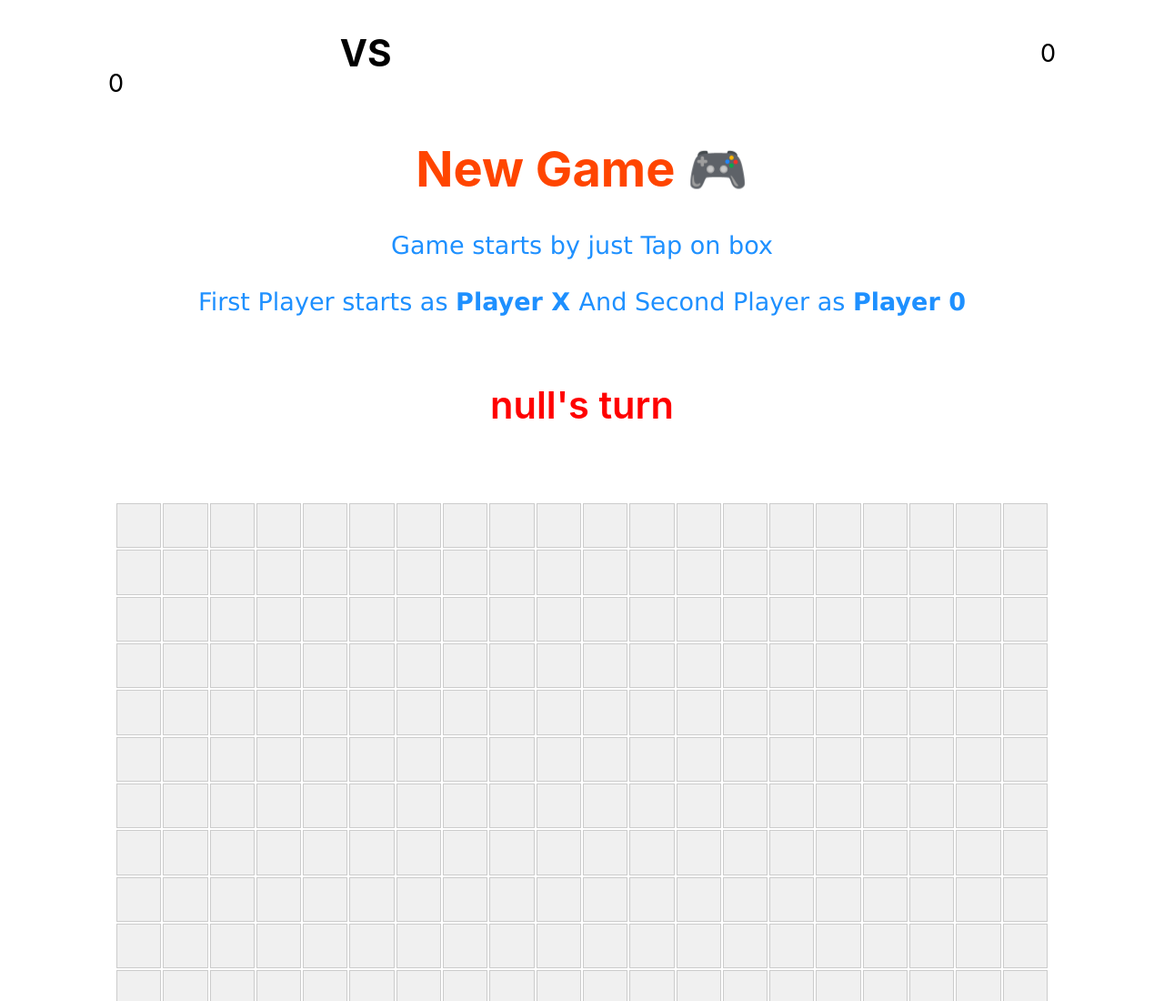
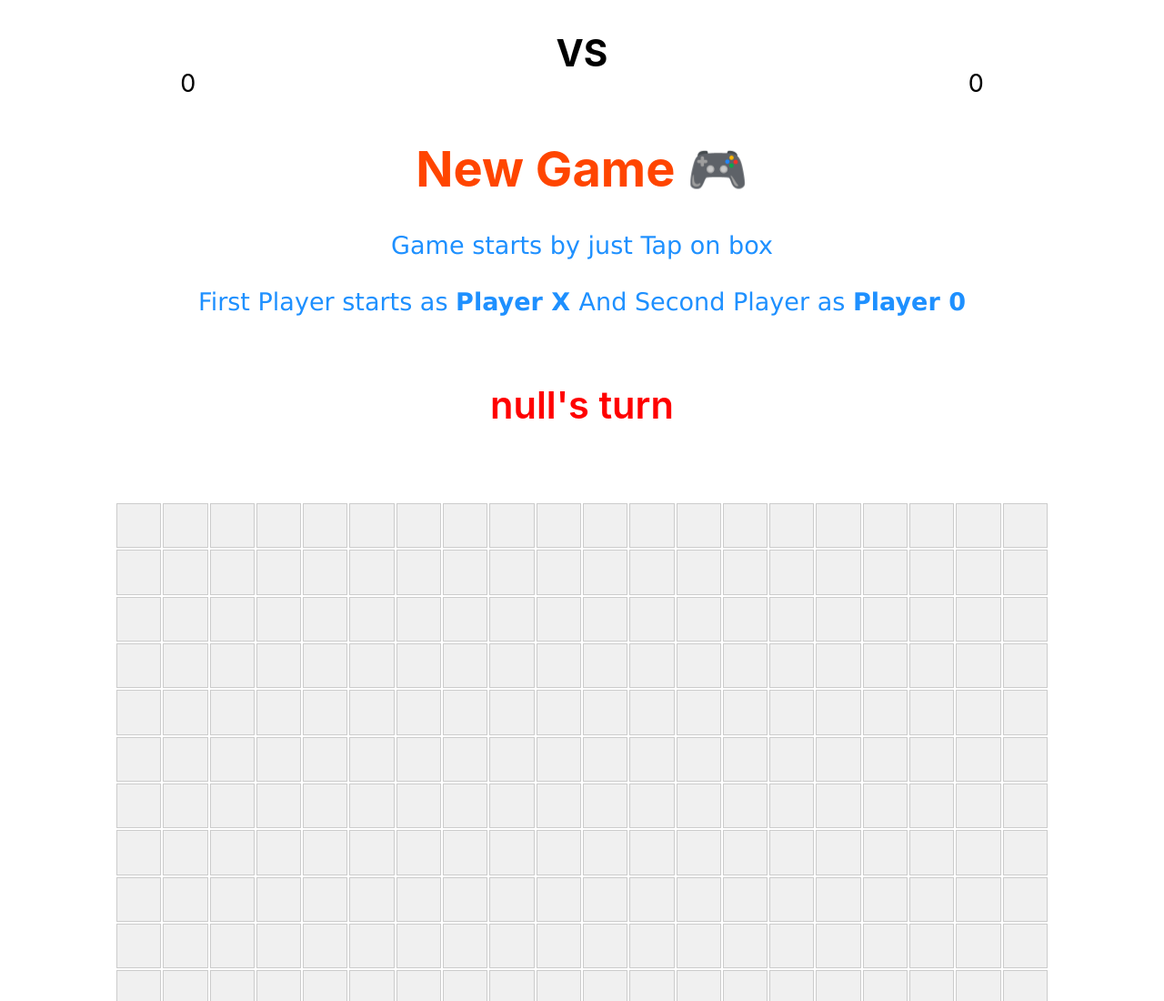
Before and after one commit to OSMaben/tictacteo, a plain HTML site: page tic_tac_teo.html in a window 1280 px wide. Shown: the top 1100 px of the page at 91% size. Drawn offline with Linux system fonts and the light colour scheme.

Commit message:
adding new changes

```diff
--- a/tic_tac_teo.html
+++ b/tic_tac_teo.html
@@ -19,7 +19,7 @@
                 <span class="PlayerOneScore">0</span>
             </div>
             <h2>VS</h2>
-            <div style="display: flex; flex-direction: column;"></div>
+            <div style="display: flex; flex-direction: column;">
                 <h2 class="PlayerTwo"></h2>
                 <span class="PlayerTwoScore">0</span>
             </div>
```
